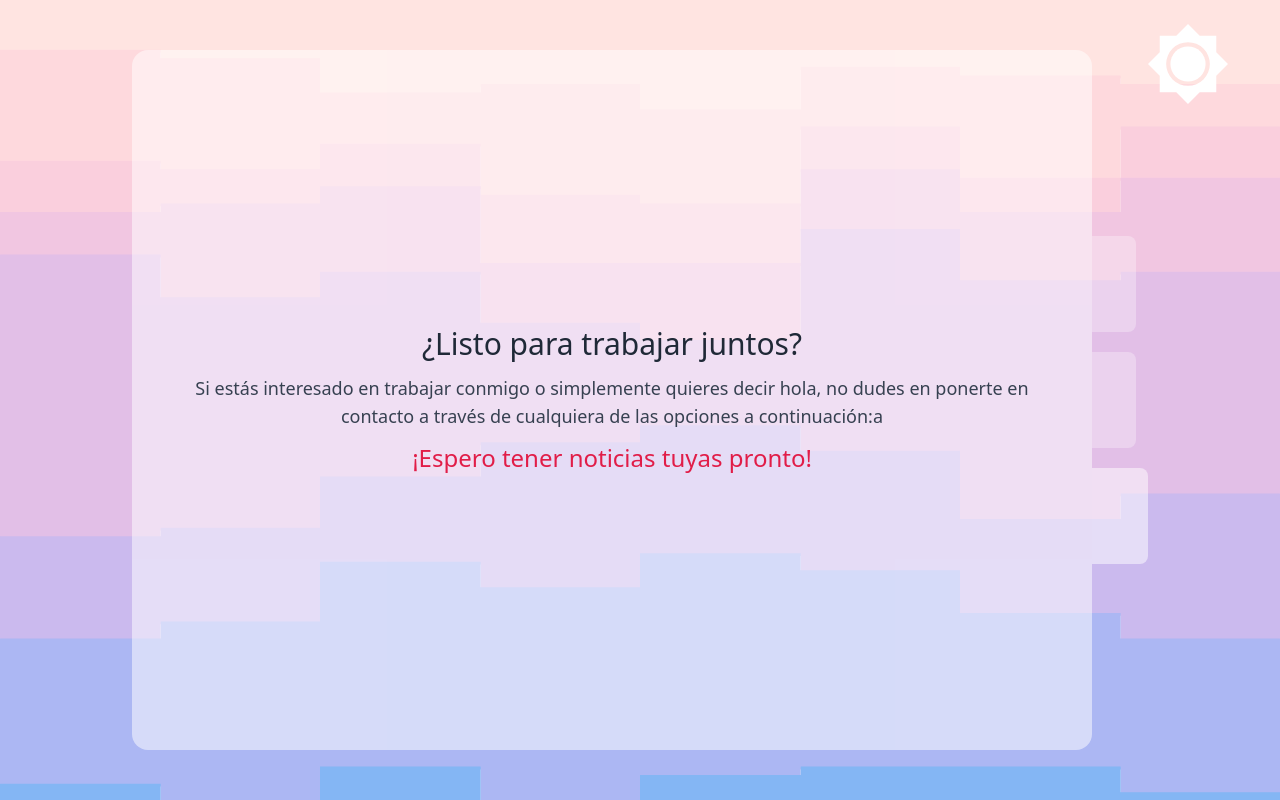
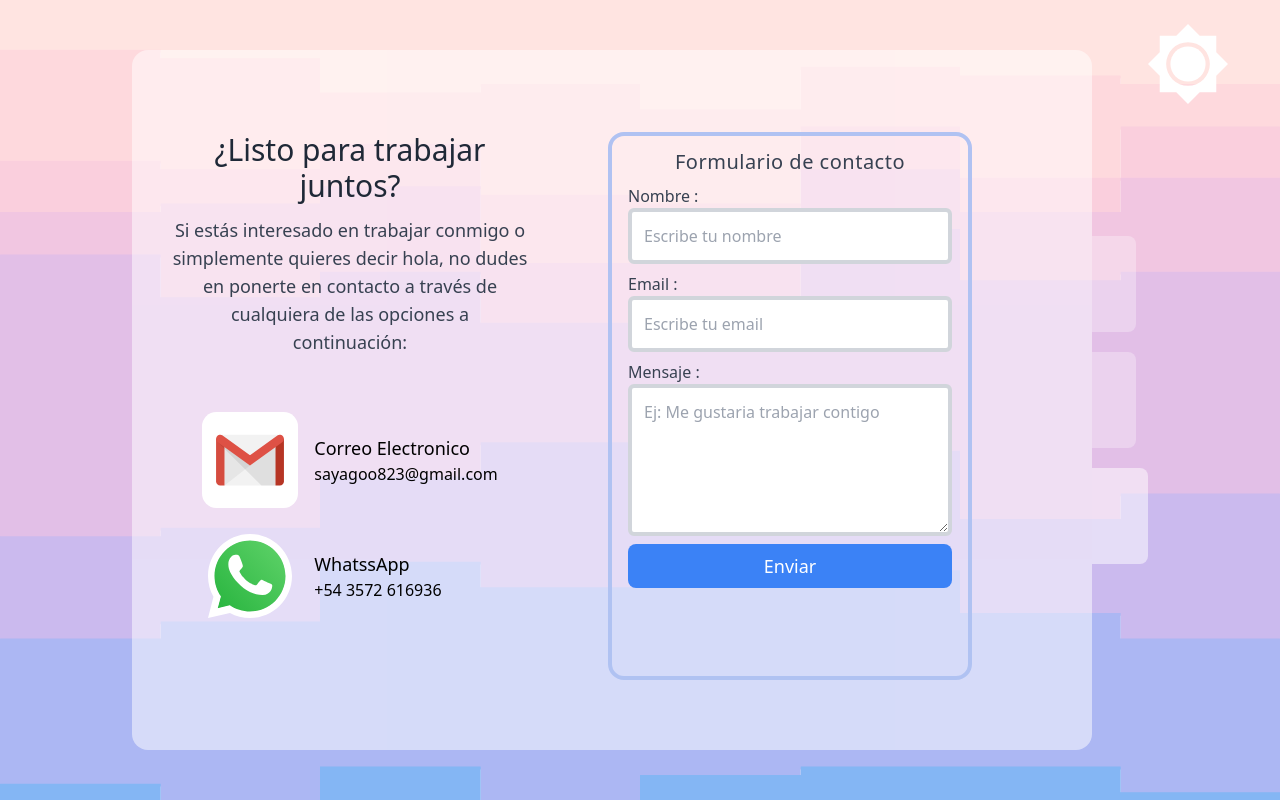
Before and after one commit to Puchinn/Portafolio, a React (Vite) app: page /portafolio/contacto in a window 1280 px wide. Built offline with nearby package versions, Linux system fonts and the light colour scheme.

Commit message:
feat: crear pagina de contacto y formulario

```diff
--- a/src/pages/Contacto/Contacto.jsx
+++ b/src/pages/Contacto/Contacto.jsx
@@ -1,24 +1,43 @@
 import Animacion_paginas from "../../components/Animacion_paginas"
 import Formulario from "./Formulario"
+import gmail from "../../assets/gmail.svg"
+import whatssapp from "../../assets/whatssapp.svg"
 
 function Contacto() {
     return (
         <Animacion_paginas>
-            <div className="mx-auto h-full max-w-4xl space-y-3 text-center dark:text-white">
-                <h1 className="text-3xl text-gray-800 dark:text-white">
-                    ¿Listo para trabajar juntos?
-                </h1>
-                <p className="text-lg text-gray-700 dark:text-gray-300">
-                    Si estás interesado en
-                    trabajar conmigo o simplemente quieres decir hola, no dudes
-                    en ponerte en contacto a través de cualquiera de las
-                    opciones a continuación:
-                    <a href="sayagoo823@gmail.com">a</a>
-                </p>
-
-                <p className="text-2xl text-rose-600">
-                    ¡Espero tener noticias tuyas pronto!
-                </p>
+            <div className="flex h-full space-y-3 px-10 dark:text-white">
+                <div className="h-full text-center">
+                    <h1 className="text-3xl text-gray-800 dark:text-white py-3">
+                        ¿Listo para trabajar juntos?
+                    </h1>
+                    <p className="text-lg text-gray-700 dark:text-gray-100">
+                        Si estás interesado en trabajar conmigo o simplemente
+                        quieres decir hola, no dudes en ponerte en contacto a
+                        través de cualquiera de las opciones a continuación:
+                    </p>
+                    <div className="w-full flex justify-center py-14">
+                        <div className="space-y-5">
+                        <div className="flex text-start items-center space-x-4">
+                            <img className="w-24" src={gmail} alt="" />
+                            <div>
+                                <h1 className="text-lg">Correo Electronico</h1>
+                                <p>sayagoo823@gmail.com</p>
+                            </div>
+                        </div>
+                        <div className="flex text-start items-center space-x-4">
+                            <img className="w-24" src={whatssapp} alt="" />
+                            <div>
+                                <h1 className="text-lg">WhatssApp</h1>
+                                <p>+54 3572 616936</p>
+                            </div>
+                        </div>
+                        </div>
+                    </div>
+                </div>
+                <div className="flex w-full justify-center px-20">
+                    <Formulario />
+                </div>
             </div>
         </Animacion_paginas>
     )
--- a/src/pages/Contacto/Formulario.jsx
+++ b/src/pages/Contacto/Formulario.jsx
@@ -1,44 +1,47 @@
 function Formulario() {
     return (
-        <div>
-            <div className="mx-auto max-w-screen-xl px-4 sm:px-6 lg:px-8">
-                <div className="mx-auto max-w-lg">
-                    <h1 className="text-xl">
-                        Formulario de contacto
-                    </h1>
-                </div>
+        <div className="w-full rounded-2xl border-4 border-[#b0c2f2] dark:border-white py-3 px-4 ">
+            <h1 className="text-center text-xl text-gray-700 tracking-wide dark:text-white ">Formulario de contacto</h1>
 
-                <form action="" className="mx-auto mt-4 mb-0 max-w-md space-y-4">
-                    <div>
-                        <label for="email" className="sr-only">
-                            Email
+            <form action="" className="mx-auto mt-2 mb-0 space-y-2">
+                <div className="flex flex-col text-start">
+                    <label className="text-base text-gray-700 dark:text-white" for="nombre">
+                        Nombre :
                     </label>
-
-                        <div className="relative">
                     <input
-                                type="email"
-                                className="w-full rounded-md border-gray-200 p-4 text-sm shadow-sm"
-                                placeholder="Nombre"
-                            />
-
-                        </div>
-                    </div>
-
-                    <div>
-                        <label for="password" className="sr-only">
-                            Password
-                        </label>
-
-                        <div className="relative">
-                            <input
-                                type="password"
-                                className="w-full rounded-lg border-gray-200 p-4 pr-12 text-sm shadow-sm"
-                                placeholder="Enter password"
+                        id="nombre"
+                        type="text"
+                        className=" rounded-md border-4 border-gray-300 dark:text-black p-3 text-base outline-none"
+                        placeholder="Escribe tu nombre"
                     />
                 </div>
+                <div className="flex flex-col text-start">
+                    <label className="text-base text-gray-700 dark:text-white" for="email">
+                        Email :
+                    </label>
+                    <input
+                        id="email"
+                        type="email"
+                        className=" rounded-md border-4 border-gray-300 dark:text-black p-3 text-base outline-none"
+                        placeholder="Escribe tu email"
+                    />
                 </div>
+                <div className="flex flex-col text-start">
+                    <label className="text-base text-gray-700 dark:text-white" for="mensanje">
+                        Mensaje :
+                    </label>
+                    <textarea
+                        placeholder="Ej: Me gustaria trabajar contigo"
+                        className="rounded-md border-4 border-gray-300 dark:text-black p-3 text-base outline-none"
+                        id="mensaje"
+                        cols="30"
+                        rows="5"
+                    ></textarea>
+                </div>
+                <button className="w-full text-lg rounded-lg bg-blue-500 hover:bg-blue-400 py-2 text-white">
+                    Enviar
+                </button>
             </form>
-            </div>
         </div>
     )
 }
```
Lines whose indentation alone changed are shown as unchanged.
